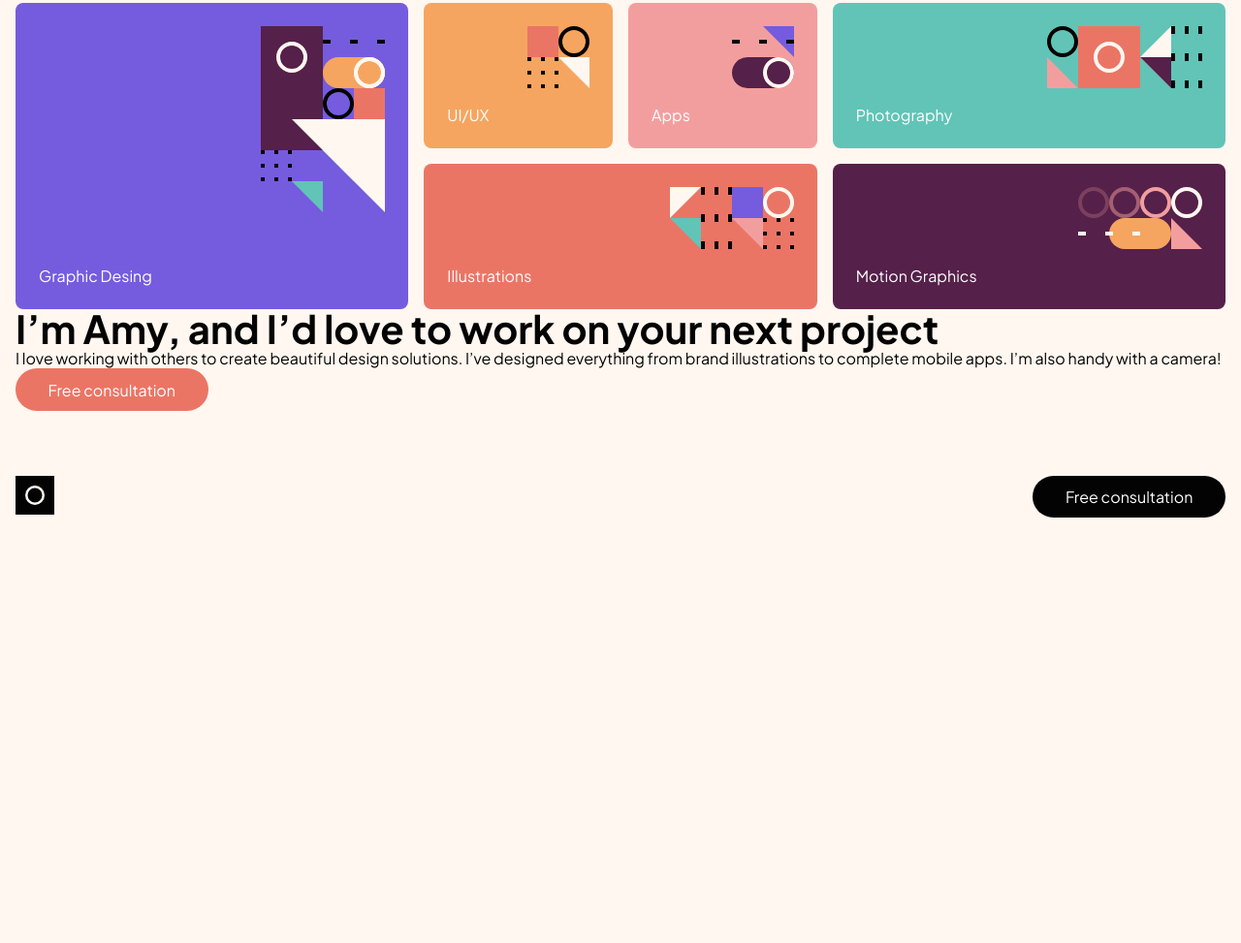
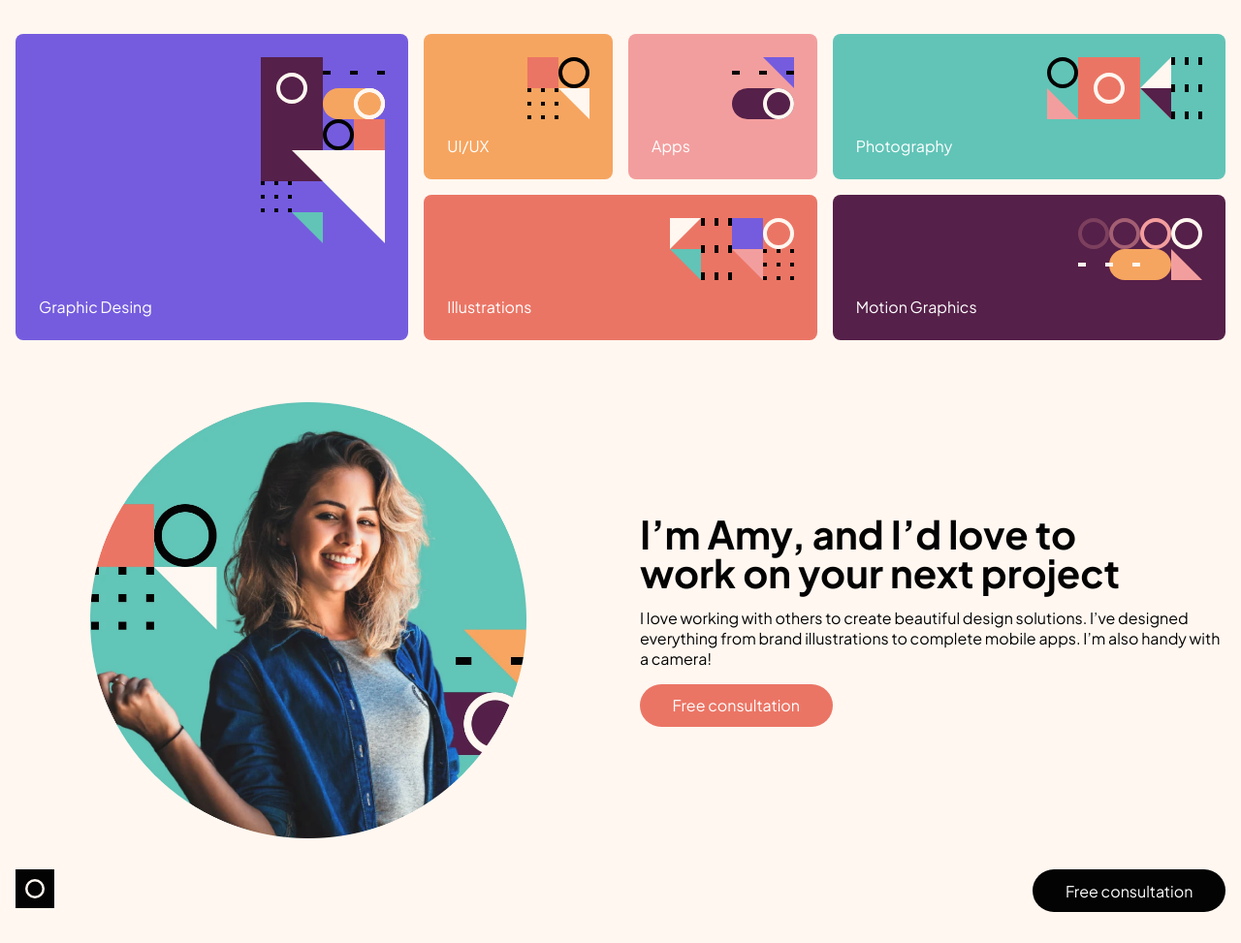
Before and after one commit to Chomikens/Frontendmentor-onepage-design, a website built with Vite: page src/index.html in a window 1280 px wide. Shown: the part 234-1207 px from the top of the page at 97% size. Before the commit the page ends 800 px from the top, so only its background shows below. Built offline with nearby package versions, Linux system fonts and the light colour scheme; some packages are replaced by stand-ins of ours.

Commit message:
Person intros - grid

```diff
--- a/src/index.html
+++ b/src/index.html
@@ -60,9 +60,11 @@
     </div>
   </section>
   <section>
-    <div class="container">
-      <div></div>
-      <article>
+    <div class="container grid-person">
+      <div>
+        <img src="./images/image-amy.webp" alt="Picture of women on green background" width="890" height="890">
+      </div>
+      <article class="flow">
         <h2>I’m Amy, and I’d love to work on your next project</h2>
         <p>I love working with others to create beautiful design solutions. I’ve designed everything from brand
           illustrations to complete mobile apps. I’m also handy with a camera!</p>
@@ -70,6 +72,8 @@
       </article>
     </div>
   </section>
+
+
 
 
 </main>
--- /dev/null
+++ b/src/scss/layout/_grid-person.scss
@@ -0,0 +1,40 @@
+@use '../abstracts/' as *;
+
+section {
+	padding-block: 2rem;
+	.grid-person {
+		display: grid;
+		grid-template-columns: 1fr;
+		align-items: center;
+		justify-items: center;
+		row-gap: 1.5rem;
+		@include mq('medium') {
+			grid-template-columns: 1fr 40px 1fr;
+			grid-template-areas: 'image . text';
+		}
+
+		img {
+			max-width: 450px;
+			width: 100%;
+			@include mq('medium') {
+				grid-area: image;
+			}
+		}
+
+		article {
+			text-align: center;
+			h2 {
+				max-width: 18ch;
+				margin-inline: auto;
+				@include mq('medium') {
+					margin-inline: 0;
+				}
+			}
+
+			@include mq('medium') {
+				grid-area: text;
+				text-align: left;
+			}
+		}
+	}
+}
--- a/src/scss/layout/_index.scss
+++ b/src/scss/layout/_index.scss
@@ -1,3 +1,4 @@
 @forward 'header';
 @forward 'intro';
 @forward 'grid-boxes';
+@forward 'grid-person';
```
